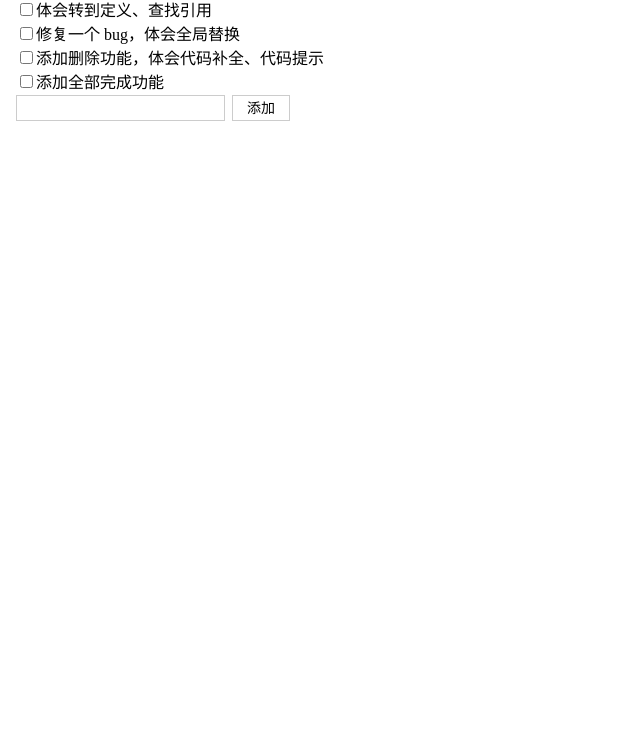
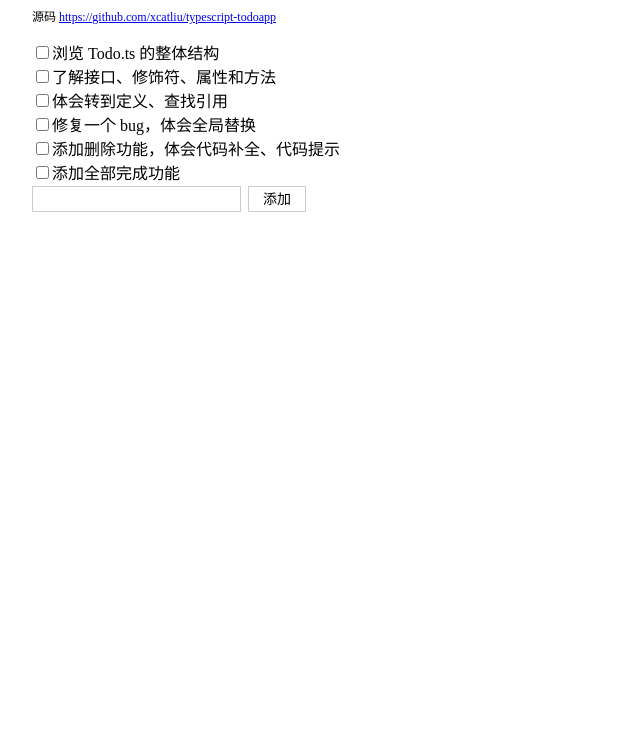
Before and after one commit to xcatliu/typescript-todoapp, a website with bundled scripts: page index.html in a window 1280 px wide. Shown: the part 65-800 px from the top of the page, without its empty margins (0-640 px from the left). Built offline with nearby package versions, Linux system fonts and the light colour scheme.

Commit message:
添加源码地址

```diff
--- a/index.css
+++ b/index.css
@@ -1,10 +1,18 @@
 html, body {
-    margin: 0;
+    margin: 1em;
     font-size: 16px;
     line-height: 1.5;
 }
+h1 {
+    font-size: 18px;
+    margin: 1em 0 0 0;
+}
+.meta {
+    font-size: 12px;
+    margin: 1em 0 0 0;
+}
 #app {
-    margin: 1em;
+    margin-top: 1em;
 }
 ul {
     padding-left: 0;
--- a/index.html
+++ b/index.html
@@ -10,6 +10,8 @@
         <link rel="stylesheet" href="./index.css">
     </head>
     <body>
+        <h1>TypeScript TodoApp</h1>
+        <p class="meta">源码 <a href="https://github.com/xcatliu/typescript-todoapp">https://github.com/xcatliu/typescript-todoapp</a></p>
         <div id="app"></div>
         <script type="module" src="./lib/index.js"></script>
     </body>
```
